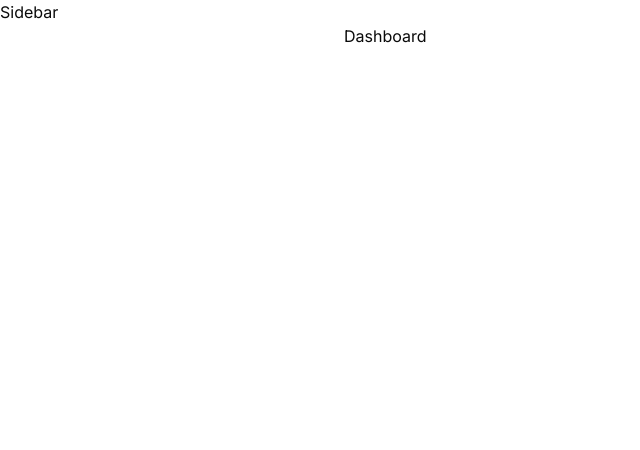
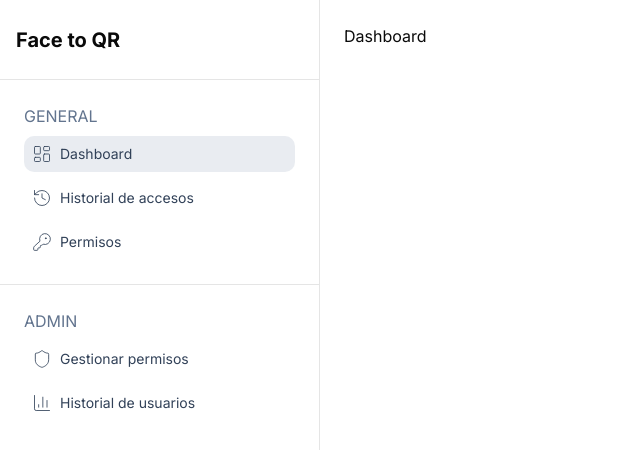
Before and after one commit to Gonzalo-Are/reconocimiento-facial-y-QR-din-mico, a Next.js app: page /dashboard in a window 1280 px wide. Shown: the top 450 px of the page, without its empty margins (0-640 px from the left). Built offline with nearby package versions, Linux system fonts and the light colour scheme; no server answers.

Commit message:
[SCRUM-23] feat: agregar componentes de barra lateral y logo al dashboard

```diff
--- /dev/null
+++ b/src/app/(routes)/(dashboard)/dashboard/components/LogoDashboard/LogoDashboard.jsx
@@ -0,0 +1,12 @@
+import Link from "next/link"
+
+export const LogoDashboard = () => {
+  return (
+    <Link
+      href={"/"}
+      className="flex items-center border-b h-20 gap-2 cursor-pointer min-h-20 px-4"
+    >
+      <h1 className="text-xl font-bold">Face to QR</h1>
+    </Link>
+  )
+}
--- /dev/null
+++ b/src/app/(routes)/(dashboard)/dashboard/components/LogoDashboard/index.js
@@ -0,0 +1 @@
+export * from './LogoDashboard';
--- a/src/app/(routes)/(dashboard)/dashboard/components/Sidebar/Sidebar.jsx
+++ b/src/app/(routes)/(dashboard)/dashboard/components/Sidebar/Sidebar.jsx
@@ -1,5 +1,13 @@
+import { LogoDashboard } from "../LogoDashboard";
+import { SidebarRoutes } from "../SidebarRoutes";
+
 export function Sidebar() {
   return (
-    <div>Sidebar</div>
+    <div className="h-screen">
+      <div className="flex flex-col h-full border-r">
+        <LogoDashboard />
+        <SidebarRoutes />
+      </div>
+    </div>
   )
 }
--- /dev/null
+++ b/src/app/(routes)/(dashboard)/dashboard/components/SidebarRoutes/SidebarItem/SidebarItem.jsx
@@ -0,0 +1,23 @@
+import { cn } from "@/lib/utils"
+import Link from "next/link"
+import { usePathname } from "next/navigation"
+
+export function SidebarItem(props) {
+  const { label, icon: Icon, href, key } = props
+
+  const pathname = usePathname()
+  const isActive = pathname === href
+  return (
+    <Link
+      href={href}
+      className={cn(`flex gap-x-2 mt-2 text-slate-700 text-sm items-center hover:bg-slate-300/20 p-2 rounded-lg cursor-pointer transition-colors duration-200`, isActive && "bg-slate-400/20")}
+      key={key}
+    >
+      <Icon
+        className="w-5 h-5"
+        strokeWidth={1}
+      />
+      {label}
+    </Link>
+  )
+}
--- /dev/null
+++ b/src/app/(routes)/(dashboard)/dashboard/components/SidebarRoutes/SidebarItem/index.js
@@ -0,0 +1 @@
+export * from "./SidebarItem";
--- /dev/null
+++ b/src/app/(routes)/(dashboard)/dashboard/components/SidebarRoutes/SidebarRoutes.data.js
@@ -0,0 +1,32 @@
+import { BarChart3, History, KeyRound, LayoutDashboard, Shield } from "lucide-react";
+
+export const dataGeneralSidebar = [
+  {
+    href: "/dashboard",
+    label: "Dashboard",
+    icon: LayoutDashboard,
+  },
+  {
+    href: "/records",
+    label: "Historial de accesos",
+    icon: History,
+  },
+  {
+    href: "/access",
+    label: "Permisos",
+    icon: KeyRound,
+  },
+]
+
+export const dataAdminSidebar = [
+  {
+    href: "/manage-permissions",
+    label: "Gestionar permisos",
+    icon: Shield,
+  },
+  {
+    href: "/user-history",
+    label: "Historial de usuarios",
+    icon: BarChart3,
+  }
+]
--- /dev/null
+++ b/src/app/(routes)/(dashboard)/dashboard/components/SidebarRoutes/SidebarRoutes.jsx
@@ -0,0 +1,30 @@
+"use client"
+
+import { Separator } from "@/components/ui/separator"
+import { useAuth } from "@clerk/nextjs"
+import { SidebarItem } from "./SidebarItem"
+import { dataAdminSidebar, dataGeneralSidebar } from "./SidebarRoutes.data"
+
+export function SidebarRoutes() {
+  const { userId } = useAuth()
+
+  return (
+    <div className="flex flex-col justify-between h-full">
+      <div>
+        <div className="p-2 md:p-6">
+          <p className="mb-2 text-slate-500">GENERAL</p>
+          {dataGeneralSidebar.map((item) => (
+            <SidebarItem key={item.id} label={item.label} icon={item.icon} href={item.href} />
+          ))}
+        </div>
+        <Separator />
+        <div className="p-2 md:p-6">
+          <p className="mb-2 text-slate-500">ADMIN</p>
+          {dataAdminSidebar.map((item) => (
+            <SidebarItem key={item.id} label={item.label} icon={item.icon} href={item.href} />
+          ))}
+        </div>
+      </div>
+    </div>
+  )
+}
--- /dev/null
+++ b/src/app/(routes)/(dashboard)/dashboard/components/SidebarRoutes/index.js
@@ -0,0 +1 @@
+export * from "./SidebarRoutes";
--- a/src/app/(routes)/dashboard/page.js
+++ /dev/null
@@ -1,7 +0,0 @@
-export default function Dashboard() {
-    return (
-        <div>
-            <h1>Dashboard</h1>
-        </div>
-    );
-}
--- /dev/null
+++ b/src/components/ui/separator.jsx
@@ -0,0 +1,27 @@
+"use client"
+
+import * as React from "react"
+import * as SeparatorPrimitive from "@radix-ui/react-separator"
+
+import { cn } from "@/lib/utils"
+
+function Separator({
+  className,
+  orientation = "horizontal",
+  decorative = true,
+  ...props
+}) {
+  return (
+    <SeparatorPrimitive.Root
+      data-slot="separator-root"
+      decorative={decorative}
+      orientation={orientation}
+      className={cn(
+        "bg-border shrink-0 data-[orientation=horizontal]:h-px data-[orientation=horizontal]:w-full data-[orientation=vertical]:h-full data-[orientation=vertical]:w-px",
+        className
+      )}
+      {...props} />
+  );
+}
+
+export { Separator }
```
